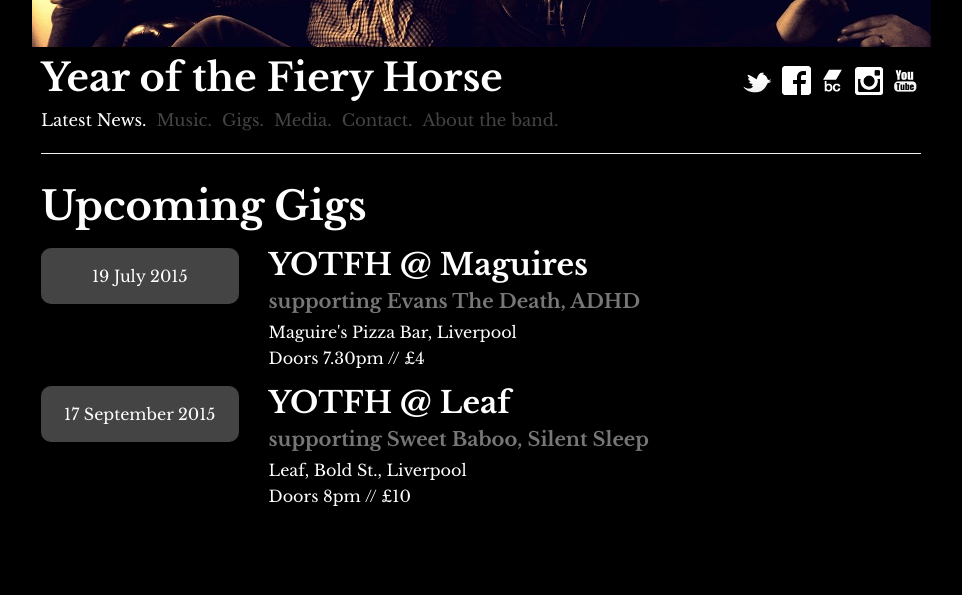
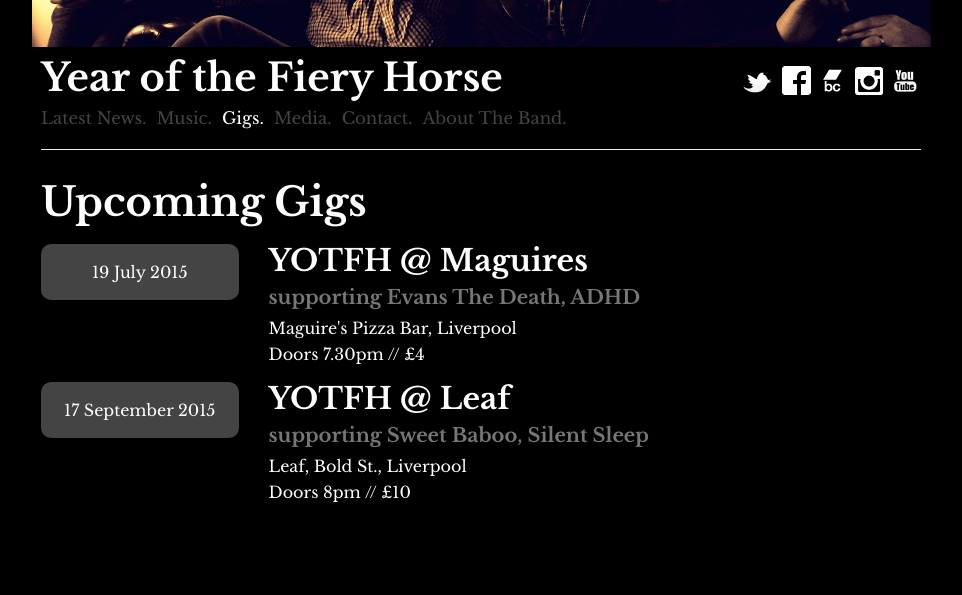
Before and after one commit to PaulBarrett79/yotfh, a Jekyll site: the page built from gigs.html, in a window 1280 px wide. Shown: the part 253-848 px from the top of the page, without its empty margins (159-1121 px from the left). Built offline with Jekyll 4.4.1, drawn with Linux system fonts in a browser that asks for light colours; nearby versions of some CDN libraries; library files that are not in the unit come from our copies.

Commit message:
Navigation links

```diff
--- a/_config.yml
+++ b/_config.yml
@@ -6,7 +6,7 @@
   line in _config.yml. It will appear in your document head meta (for
   Google search results) and in your feed.xml site description.
 baseurl: "" # the subpath of your site, e.g. /blog/
-url: "http://www.yotfh.com" # the base hostname & protocol for your site
+url: http://www.paulbarrettdev.com/yotfh-new # the base hostname & protocol for your site
 twitter_username: jekyllrb
 github_username:  jekyll
 
@@ -28,3 +28,22 @@
    doors: "8pm"
    tax: "£10"
    url: "http://www.skiddle.com/whats-on/Liverpool/Leaf-On-Bold-Street/SWEET-BABOO/12441214/"
+
+navigation:
+ - text: Latest News
+   url: /
+
+ - text: Music
+   url: "http://yearofthefieryhorse.bandcamp.com"
+
+ - text: Gigs
+   url: /gigs/
+
+ - text: Media
+   url: /media/
+
+ - text: Contact
+   url: /contact/
+
+ - text: About The Band
+   url: /bio/
--- a/_includes/header.html
+++ b/_includes/header.html
@@ -38,12 +38,13 @@
     </div>
     <div class="row">
       <ul class="menu nav">
-        <li class="active">Latest News.</li>
-        <li>Music.</li>
-        <li>Gigs.</li>
-        <li>Media.</li>
-        <li>Contact.</li>
-        <li>About the band.</li>
+        {% assign url = page.url|remove:'index.html' %}
+        {% for link in site.navigation %}
+        <li {% if url == link.url %}class="active"{% endif %}>
+            <a href="{{link.url}}" title="{{link.title}}">{{link.text}}.</a>
+        </li>
+        {% endfor %}
+
       </ul>
     </div>
 
@@ -60,19 +61,6 @@
   </div>
 </div>
 
-<!-- <div class="row">
-    <ul class="menu nav nav-pills" id="mainMenu">
-        <li class="active"><a href="#home" data-toggle="pill">home</a>
-        </li>
-        <li><a href="http://yearofthefieryhorse.bandcamp.com" style="color:#E0930D" role="pill">shop</a>
-        </li>
-        <li><a href="#music" data-toggle="pill">music</a>
-        </li>
-        <li><a href="#contact" data-toggle="pill">contact</a>
-        </li>
-    </ul>
-</div> -->
-
 <div class="row">
   <div class="col-xs-12"><hr></div>
 </div>
--- a/css/yotfh.css
+++ b/css/yotfh.css
@@ -133,10 +133,26 @@
     color: #444;
     margin-right: 10px;
     font-size: 1.3vw;
+    background-color:#000;
 }
 ul.menu li.active {
     color:#fff;
 }
+ul.menu li a, ul.menu li a:hover {
+    padding:0;
+    color:#444;
+    line-height:1.2em;
+    background-color:#000;
+}
+a:hover, ul.menu li a:hover, a:hover h3 {
+    color: #E0930D;
+    text-decoration: none;
+}
+ul.menu li.active a {
+    padding:0;
+    color:#fff;
+}
+
 .spacer {
 
 }
@@ -162,9 +178,9 @@
 }
 li > a:hover, li > a:focus {
     color:#444;
+    background-color: #000;
 }
 .nav-pills > li.active > a, .nav-pills > li.active > a:hover, .nav-pills > li.active > a:focus {
-    background-color: #ddd;
     color: #444;
 }
 .row {
```
